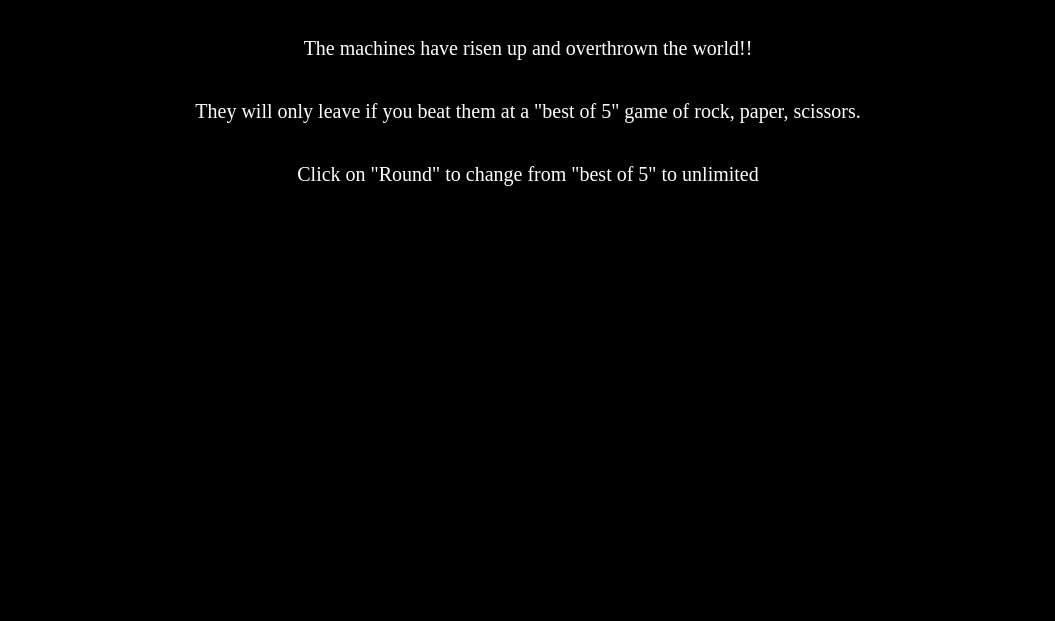
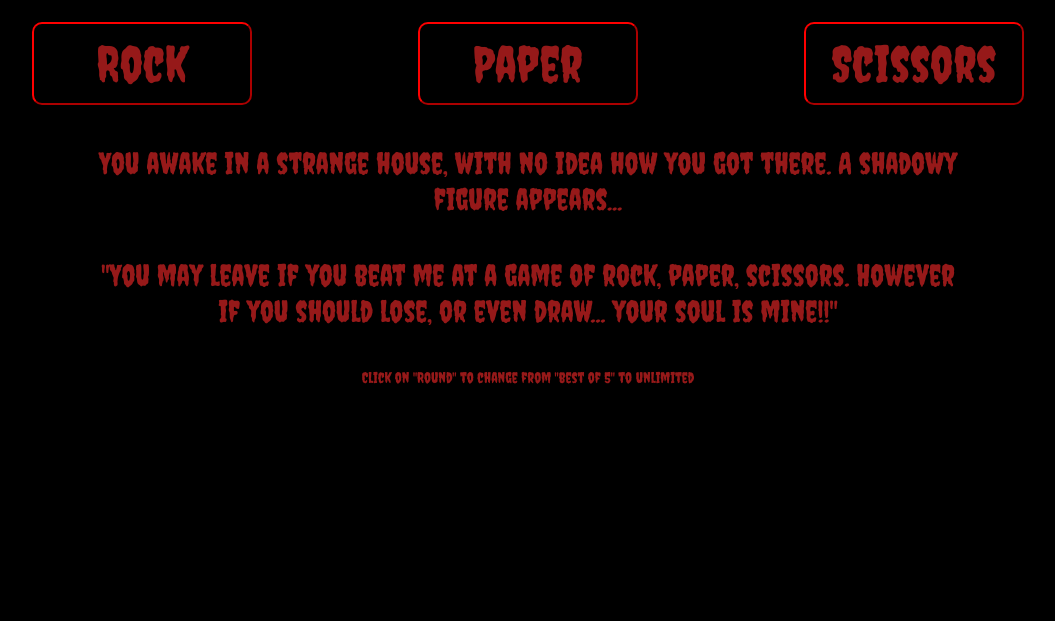
Before and after one commit to BlurryQ/rock-paper-scissors, a plain HTML site: page index.html in a window 1280 px wide. Shown: the part 179-800 px from the top of the page, without its empty margins (112-1167 px from the left). Drawn offline with Linux system fonts and the light colour scheme.

Commit message:
Added font styles& colour

```diff
--- a/index.html
+++ b/index.html
@@ -3,8 +3,12 @@
         <head>
             <meta charset="utf-8">
             <title>Rock | Paper | Scissors</title>
+            <style>
+                @import url('https://fonts.googleapis.com/css2?family=Creepster&display=swap');
+              </style>
             <link rel="stylesheet" href="./style.css">
             <script src="./script.js" defer></script>
+
         </head>
 
         <body>
--- a/script.js
+++ b/script.js
@@ -7,16 +7,17 @@ const info = document.getElementById("info");
 
 info1 = document.createElement('div');
 info1.classList.add("info");
-info1.textContent = `The machines have risen up and overthrown the world!!`;
+info1.textContent = `You awake in a strange house, with no idea how you got there. A shadowy figure appears...`;
 info.appendChild(info1);
 
 info2 = document.createElement('div');
 info2.classList.add("info");
-info2.textContent = `They will only leave if you beat them at a "best of 5" game of rock, paper, scissors.`;
+info2.textContent = `"You may leave if you beat me at a game of rock, paper, scissors. However if you should lose, or even draw... your soul is mine!!"`;
 info.appendChild(info2);
 
 info3 = document.createElement('div');
 info3.classList.add("info");
+info3.style.cssText = `font-size: 15px;`
 info3.textContent = `Click on "Round" to change from "best of 5" to unlimited`;
 info.appendChild(info3);
 
@@ -80,8 +81,8 @@ function playGame(choice) {
     //if either player has won 3 rounds (best of 5) we want to stop the game
     if (round == 6 && playerScore == computerScore)
         {
-            info1.replaceChildren("You have tied... but there can only be one winner...");
-            info2.replaceChildren("Time to play again?");
+            info1.replaceChildren("You have tied... but that's not good enough...");
+            info2.replaceChildren(`Your soul is forfeit... or is it? "Play again?"`);
             info3.replaceChildren(`Or click on "Round" to play unlimited rounds.`);
             resetGame();
         }
@@ -94,8 +95,8 @@ function playGame(choice) {
         }
     else if(computerScore == 3 || (round == 6 && computerScore >= playerScore))
         {
-            info1.replaceChildren("The computer has won. Better luck next time.");
-            info2.replaceChildren("Care to play again?");
+            info1.replaceChildren("You have lost, you feel your soul leaving your body.");
+            info2.replaceChildren(`As your body grows cold you hear "Care to play again?"`);
             info3.replaceChildren(`Or click on "Round" to play unlimited rounds.`);
             resetGame();
         }
--- a/style.css
+++ b/style.css
@@ -1,18 +1,22 @@
 * {
     background: black;
     color: white;
+    font-family: 'Creepster', cursive;
+    font-size: 50px;
+    color: rgb(150, 25, 25);
 }
 
 #container {
     display: flex;
     justify-content: space-evenly;
+    gap: 30px;
 }
 
 button {
     border-radius: 10px;
-    font-size: 50px;
     width: 220px;
     padding: 10px;
+    border-color: red;
 }
 
 #roundNumber {
@@ -28,14 +32,19 @@ button {
 
 .info {
     padding: 20px 0px;
-    font-size: 20px;
+    margin: 0px 200px;
+    text-align: center;
+    font-size: 30px;
 }
 
 #info {
     display: flex;
     justify-content: center;
+    align-items: center;
     flex-direction: column;
-    align-items: center;
     padding: 20px 0px;
-    font-size: 20px;
 }
+
+.info3 {
+    font-size: 15px;
+}
```
